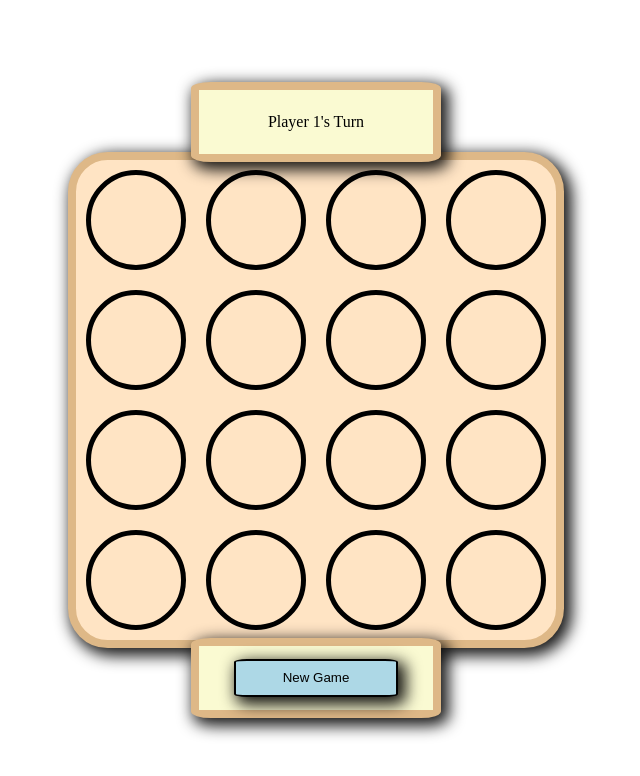
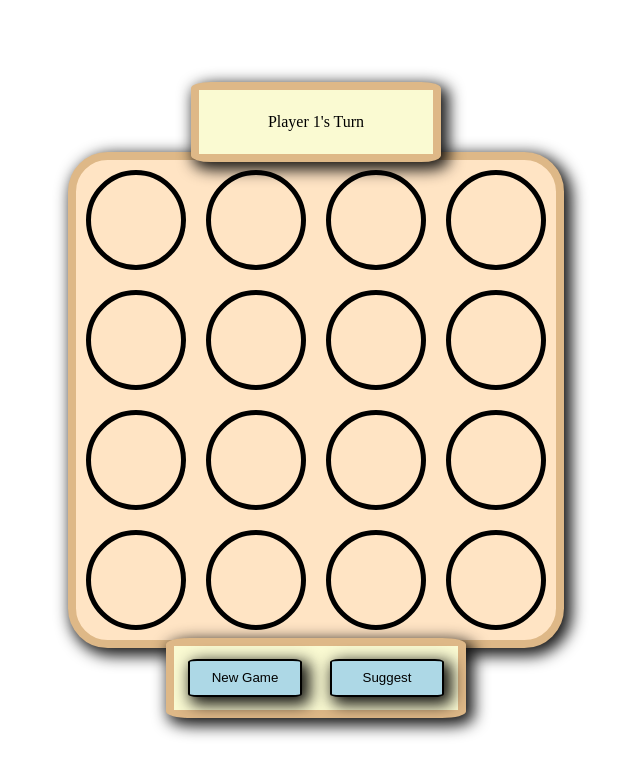
Before and after one commit to Shah-Siddharth/connect-4-react, a React (Create React App) app: page / in a window 1280 px wide. Shown: the top 776 px of the page, without its empty margins (324-964 px from the left). Built offline with nearby package versions, Linux system fonts and the light colour scheme; the HTML template or start-up script is replaced by a standard one.

Commit message:
added suggest button

```diff
--- a/src/App.js
+++ b/src/App.js
@@ -2,7 +2,7 @@ import { useEffect, useState } from "react";
 import GameCircle from "./components/GameCircle";
 import Header from "./components/Header";
 import Footer from "./components/Footer";
-import { checkDraw, checkWinner } from "./utils/helper";
+import { checkDraw, checkWinner, getComputerMove } from "./utils/helper";
 import * as constants from "./utils/constants";
 
 function App() {
@@ -62,6 +62,12 @@ function App() {
     setCurrentPlayer(currentPlayer === constants.PLAYER_1 ? constants.PLAYER_2 : constants.PLAYER_1);
   }
 
+
+  const suggestMove = () => {
+    gameCircleClicked(getComputerMove(gameBoard));
+  }
+
+
   return (
     <div className="app-wrapper">
       <Header gameState={gameState} currentPlayer={currentPlayer} gameWinner={gameWinner} />
@@ -70,7 +76,7 @@ function App() {
       {renderGameCircles()}
       </div>
 
-      <Footer buttonOnClick={initGame} />
+      <Footer newGameClick={initGame} suggestMoveClick={suggestMove} />
     </div>
   );
 }
--- a/src/components/Footer.js
+++ b/src/components/Footer.js
@@ -1,7 +1,8 @@
-function Footer({buttonOnClick}) {
+function Footer({suggestMoveClick, newGameClick}) {
     return(
         <div className="game-footer">
-            <button className="footer-button" onClick={buttonOnClick}>New Game</button>
+            <button className="footer-button" onClick={newGameClick}>New Game</button>
+            <button className="footer-button" onClick={suggestMoveClick}>Suggest</button>
         </div>
     )
 }
--- a/src/index.css
+++ b/src/index.css
@@ -61,9 +61,9 @@ html, body {
   position: relative;
   display: flex;
   align-items: center;
-  justify-content: center;
+  justify-content: space-around;
   height: 80px;
-  width: 250px;
+  width: 300px;
   margin: -10px auto 0 auto;
   background-color: #fafad2;
   border: 8px solid #deb887;
@@ -72,10 +72,14 @@ html, body {
 }
 
 .footer-button {
-  width: 70%;
+  width: 40%;
   height: 60%;
   background-color: #add8e6;
   border: 2px solid black;
   border-radius: 8%;
   box-shadow: 5px 5px 15px 3px rgba(0, 0, 0, 0.90);
 }
+
+.footer-button:hover {
+  background-color: #d2691e;
+}
```
